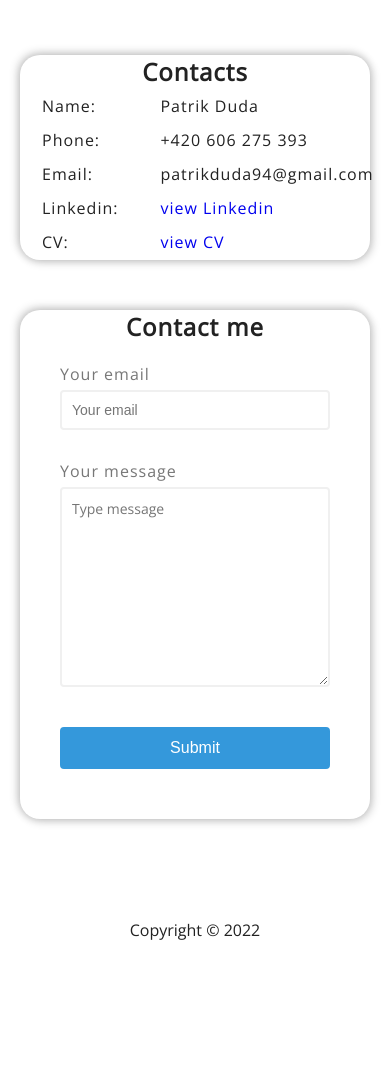
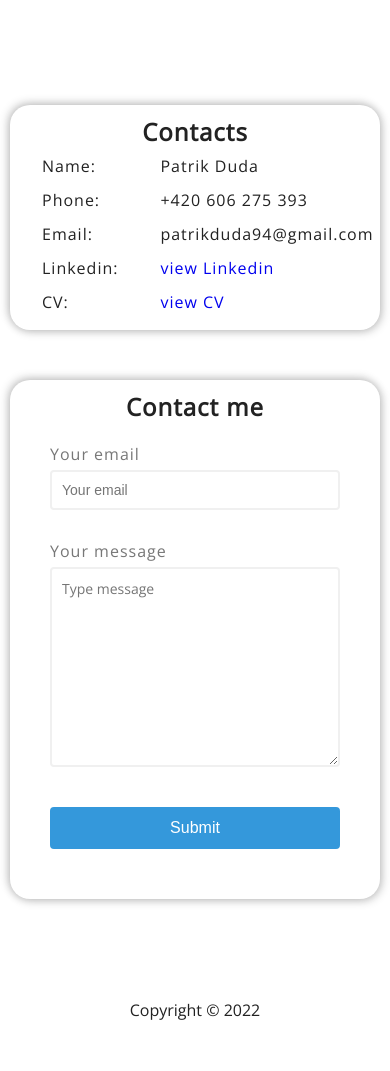
Before and after one commit to dudapa/portfolio, a Django app: page /contact/ in a window 390 px wide. Shown: the part 65-1136 px from the top of the page. Before the commit the page ends 1005 px from the top, so only its background shows below. Run offline with Django 4.2, Linux system fonts and the light colour scheme; some libraries are stand-ins or nearby versions.

Commit message:
Change flex direction on the contact site

```diff
--- a/portfolio/static/style.css
+++ b/portfolio/static/style.css
@@ -159,7 +159,7 @@ nav.active .container {
   left: 50%;
   transform: translateX(-50%);
   transition: all 2s ease-in-out;
-  animation: fadeBounce 2s infinite;
+  animation: fadeBounce 3s infinite;
 }
 
 /* Skills */
@@ -284,15 +284,17 @@ nav.active .container {
 .project .description {
   position: absolute;
   width: 100%;
+  height: 20%;
   left: 1%;
-  bottom: 35%;
+  bottom: 22%;
 }
 
 .project .technologies {
   position: absolute;
   width: 100%;
+  height: 15%;
   left: 1%;
-  bottom: 22%;
+  bottom: 10%;
 }
 
 .project .buttons {
@@ -333,8 +335,7 @@ nav.active .container {
 /* Contacts */
 .container.content3 {
   display: flex;
-  margin-top: 70px;
-  flex-direction: column;
+  margin-top: 120px;
   justify-content: center;
   align-items: center;
 }
@@ -343,6 +344,7 @@ nav.active .container {
 .contacts {
   width: 450px;
   margin: 50px;
+  padding: 10px;
   letter-spacing: 1px;
   border-radius: 20px;
   box-shadow: 2px 2px 10px rgba(0, 0, 0, 0.2), -2px -2px 10px rgba(0, 0, 0, 0.2);
@@ -363,6 +365,7 @@ nav.active .container {
 /* Contact form */
 .contact-form {
   background-color: #fff;
+  padding-top: 10px;
   border-radius: 20px;
   box-shadow: 2px 2px 10px rgba(0, 0, 0, 0.2), -2px -2px 10px rgba(0, 0, 0, 0.2);
   width: 450px;
@@ -558,11 +561,15 @@ footer {
   }
 
   /* Contacts */
+  .container.content3 {
+    flex-direction: column;
+  }
+
   .contacts {
-    width: 350px;
+    width: 370px;
   }
 
   .contact-form {
-    width: 350px;
+    width: 370px;
   }
 }
```
